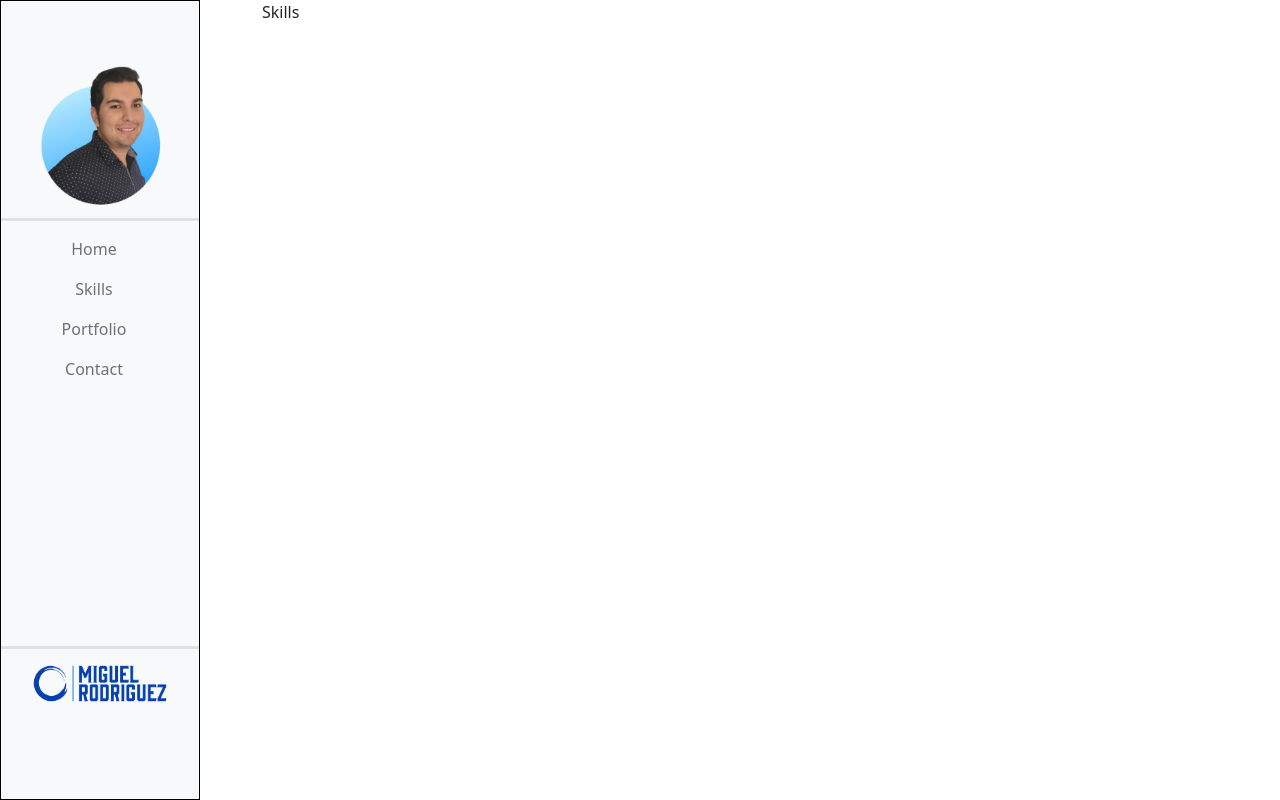
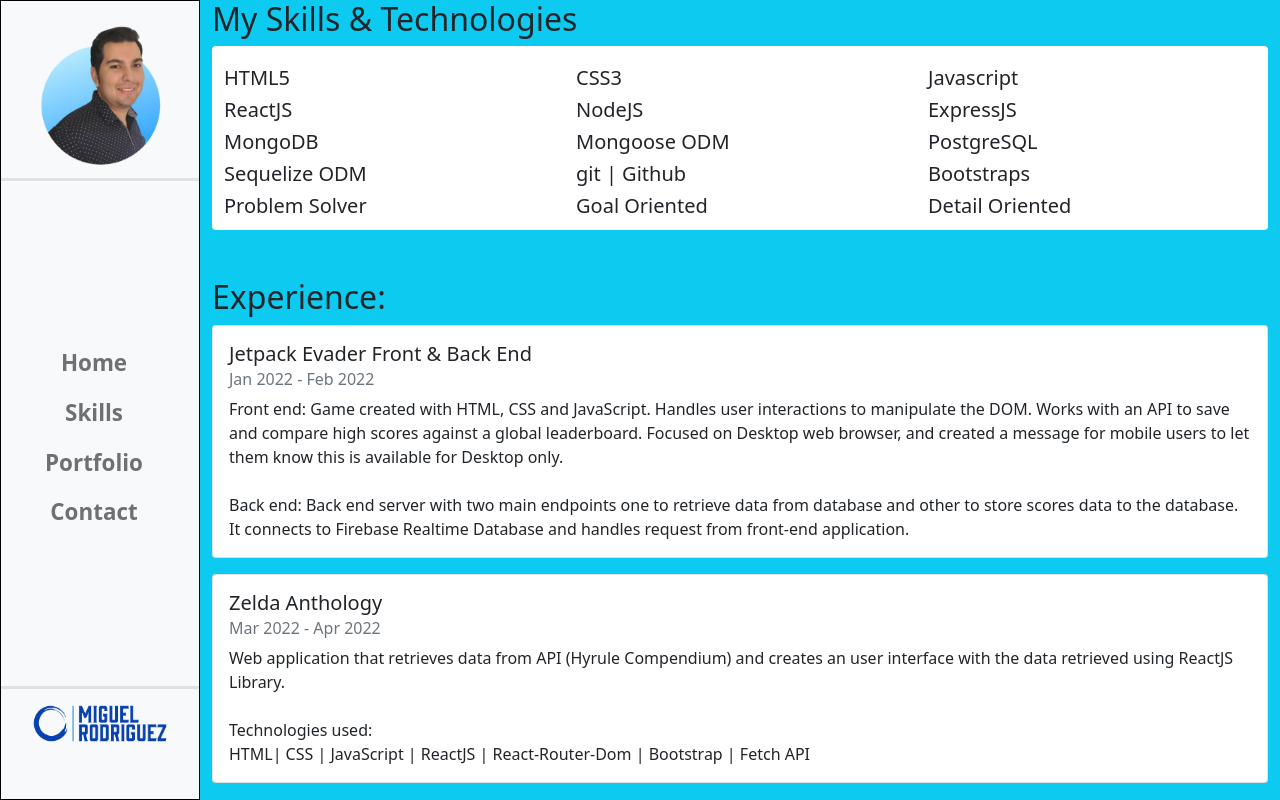
Before and after one commit to MgARL/mr_portfolio, a React (Create React App) app: page /skills in a window 1280 px wide. Built offline with nearby package versions, Linux system fonts and the light colour scheme; some icons are missing.

Commit message:
Skills Page Layout Done

```diff
--- a/src/App.css
+++ b/src/App.css
@@ -3,10 +3,12 @@
   max-height: 100vh;
 }
 
-
+.no-bg{
+  background-color: transparent !important;
+}
 
 .footer-fill {
-  height: calc(100vh - 380px);
+  height: calc(100vh - 300px);
 
 }
 .main-container{
@@ -90,8 +92,8 @@
   }
   .main-container{
     position: relative;
-    left: 250px;
-    max-width: calc(100vw - 250px);
+    left: 200px;
+    max-width: calc(100vw - 200px);
     overflow-x: hidden;
     }
 
--- a/src/App.js
+++ b/src/App.js
@@ -2,7 +2,6 @@
 import 'bootstrap/dist/css/bootstrap.min.css';
 import { useState } from 'react';
 import { BrowserRouter as Router, Routes, Route, Link } from 'react-router-dom';
-import Container from 'react-bootstrap/Container'
 
 // MyComps
 import MyNavBar from './components/MyNavBar';
@@ -27,17 +26,15 @@
     }
   }
   return (
-    <div className='App'>
+    <div className='App bg-info'>
       <Router>
         <div className='main-container' onClick={closeNavOnly}>
-          <Container>
             <Routes>
               <Route path='/' element={<Home />} />
               <Route path='/skills' element={<Skills />} />
               <Route path='/portfolio' element={<Portfolio />} />
               <Route path='/contact' element={<Contact />} />
             </Routes>
-          </Container>
         </div>
         <MyNavBar showNavBar={showNavBar} handleNavToggle={handleNavToggle} closeNavOnly={closeNavOnly} Link={Link} />
 
--- /dev/null
+++ b/src/components/Courses.js
@@ -0,0 +1,58 @@
+import React from 'react'
+import Row from 'react-bootstrap/Row'
+import Col from 'react-bootstrap/Col'
+import Card from 'react-bootstrap/Card'
+import NCSLogo from '../images/NC_State_logo.jpg'
+
+function Courses() {
+
+    const courseNoArr = ['SD01', 'SD02', 'SD03', 'SD04', 'SD05', 'SD06', 'SD07', 'SD08']
+    const courseName = ['Introduction to Full Stack Web Development', 'HTML & Web Design', 'CSS & CSS Frameworks', 'User Experience & User Interface Design', 'Javascript & Front-End Development', 'Back-end Development & APIs', 'React & Redux', 'SQL & Data Modeling']
+
+    const renderCards = () => {
+        return courseName.map((course, id) => {
+            return (
+                <Col key={id} className='mb-3'>
+                    <Card style={{ height: '100%' }}>
+                        <Card.Header>{courseNoArr[id]}</Card.Header>
+                        <Card.Body>
+                            <Card.Title>{course}</Card.Title>
+                            <Card.Text>
+                                <img src={NCSLogo} alt="North Carolina State logo" height='30px' className='me-2' />
+                                North Carolina State University
+                            </Card.Text>
+                        </Card.Body>
+                    </Card>
+                </Col>
+            )
+        })
+    }
+    return (
+        <>
+            <Row className='mt-5'>
+                <Col xs={12} >
+                    <h2>Education</h2>
+                </Col>
+            </Row>
+            <Row className='mb-3'>
+                <Col xs={12}>
+                    <Card className='no-bg' >
+                        <Card.Body>
+                            <Card.Title> <img src={NCSLogo} alt="North Carolina State logo" height='30px' className='me-2' /> North Carolina State University</Card.Title>
+                            <Card.Subtitle className="mb-2 text-muted">Sep 2021 - Jul 2022</Card.Subtitle>
+                            <Card.Text>
+                                Web Development Bootcamp
+                            </Card.Text>
+                        </Card.Body>
+                    </Card>
+                </Col>
+            </Row>
+            <h4>Courses:</h4>
+            <Row xs={1} sm={2} lg={3}>
+                {renderCards()}
+            </Row>
+        </>
+    )
+}
+
+export default Courses
--- /dev/null
+++ b/src/components/Experience.js
@@ -0,0 +1,50 @@
+import React from 'react'
+import Row from 'react-bootstrap/Row'
+import Col from 'react-bootstrap/Col'
+import Card from 'react-bootstrap/Card'
+
+function Experience() {
+    return (
+        <>
+            <Row className='mt-5'>
+                <Col xs={12} >
+                    <h2>Experience:</h2>
+                </Col>
+            </Row>
+            <Row className='mb-2'>
+                <Col xs={12} className='mb-3'>
+                    <Card>
+                        <Card.Body>
+                            <Card.Title>Jetpack Evader Front & Back End</Card.Title>
+                            <Card.Subtitle className="mb-2 text-muted">Jan 2022 - Feb 2022</Card.Subtitle>
+                            <Card.Text>
+                                Front end: Game created with HTML, CSS and JavaScript. Handles user interactions to manipulate the DOM. Works with an API to save and compare high scores against a global leaderboard. Focused on Desktop web browser, and created a message for mobile users to let them know this is available for Desktop only.
+                                <br />
+                                <br />
+                                Back end: Back end server with two main endpoints one to retrieve data from database and other to store scores data to the database. It connects to Firebase Realtime Database and handles request from front-end application.
+                            </Card.Text>
+                        </Card.Body>
+                    </Card>
+                </Col>
+                <Col xs={12}>
+                    <Card >
+                        <Card.Body>
+                            <Card.Title>Zelda Anthology</Card.Title>
+                            <Card.Subtitle className="mb-2 text-muted">Mar 2022 - Apr 2022</Card.Subtitle>
+                            <Card.Text>
+                                Web application that retrieves data from API (Hyrule Compendium) and creates an user interface with the data retrieved using ReactJS Library.
+                                <br />
+                                <br />
+                                Technologies used: <br />
+                                HTML| CSS | JavaScript | ReactJS | React-Router-Dom | Bootstrap | Fetch API
+
+                            </Card.Text>
+                        </Card.Body>
+                    </Card>
+                </Col>
+            </Row>
+        </>
+    )
+}
+
+export default Experience
--- a/src/components/MyNavBar.js
+++ b/src/components/MyNavBar.js
@@ -20,7 +20,7 @@
                         <Navbar.Brand as={Link} to="/" onClick={closeNavOnly}  className='border-bottom border-3 mb-2 d-flex justify-content-center'>
                             <img src={MiguelImage} alt="Miguel Rodriguez" height="150px" />
                         </Navbar.Brand>
-                        <Nav className="flex-column text-center border-bottom border-3 mb-2 footer-fill" navbarScroll>
+                        <Nav className="flex-column text-center border-bottom border-3 mb-2 footer-fill justify-content-center" style={{fontSize: '1.4em', fontWeight: '700'}}>
                             <Nav.Link as={Link} to="/" onClick={closeNavOnly}>Home</Nav.Link>
                             <Nav.Link as={Link} to="/skills" onClick={closeNavOnly}>Skills</Nav.Link>
                             <Nav.Link as={Link} to="/portfolio" onClick={closeNavOnly}>Portfolio</Nav.Link>
--- /dev/null
+++ b/src/components/MySkills.js
@@ -0,0 +1,68 @@
+import React from 'react'
+import Row from 'react-bootstrap/Row'
+import Col from 'react-bootstrap/Col'
+import { Container } from 'react-bootstrap'
+
+function MySkills() {
+    return (
+        <>
+            <Row>
+                <Col>
+                    <h2>My Skills & Technologies</h2>
+                </Col>
+            </Row>
+            <Container className='bg-white py-1 rounded'>
+                <Row xs={3} className='mt-3'>
+                    <Col>
+                        <h5>HTML5</h5>
+                    </Col>
+                    <Col>
+                        <h5>CSS3</h5>
+                    </Col>
+                    <Col>
+                        <h5>Javascript</h5>
+                    </Col>
+                    <Col>
+                        <h5>ReactJS</h5>
+                    </Col>
+                    <Col>
+                        <h5>NodeJS</h5>
+                    </Col>
+                    <Col>
+                        <h5>ExpressJS</h5>
+                    </Col>
+                    <Col>
+                        <h5>MongoDB</h5>
+                    </Col>
+                    <Col>
+                        <h5>Mongoose ODM</h5>
+                    </Col>
+                    <Col>
+                        <h5>PostgreSQL</h5>
+                    </Col>
+                    <Col>
+                        <h5>Sequelize ODM</h5>
+                    </Col>
+                    <Col>
+                        <h5>git | Github</h5>
+                    </Col>
+                    <Col>
+                        <h5>Bootstraps</h5>
+                    </Col>
+                    <Col>
+                        <h5>Problem Solver</h5>
+                    </Col>
+                    <Col>
+                        <h5>Goal Oriented</h5>
+                    </Col>
+                    <Col>
+                        <h5>Detail Oriented</h5>
+                    </Col>
+                </Row>
+
+            </Container>
+        </>
+    )
+}
+
+export default MySkills
--- a/src/components/Skills.js
+++ b/src/components/Skills.js
@@ -1,8 +1,25 @@
 import React from 'react'
+import Container from 'react-bootstrap/Container'
+
+// My Comps
+import MySkills from './MySkills'
+import Experience from './Experience'
+import Courses from './Courses'
 
 function Skills() {
   return (
-    <div>Skills</div>
+    <Container>
+      {/* My Skills list of skills/technologies */}
+      <MySkills />
+
+      {/* Experience list of projects done */}
+      <Experience />
+
+
+      {/* Courses List of courses Taken*/}
+      <Courses/>
+
+    </Container>
   )
 }
 
```
Also changed, not shown: src/images/NC_State_logo.jpg (added).
